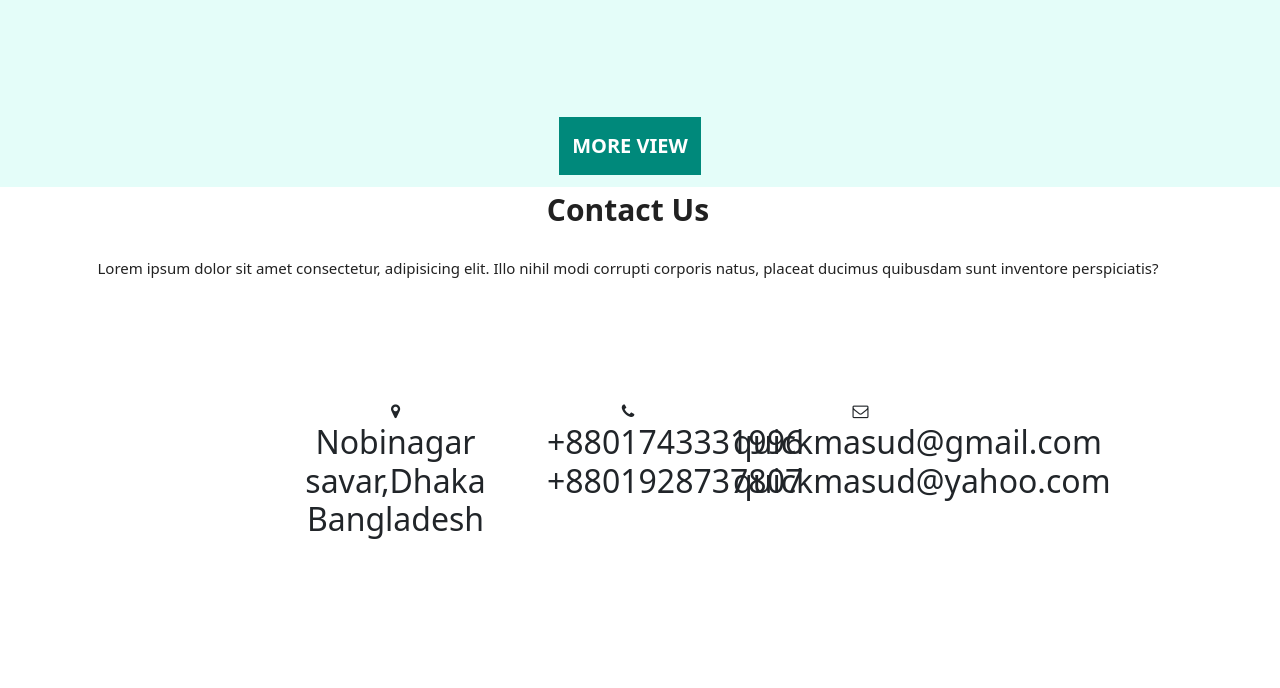
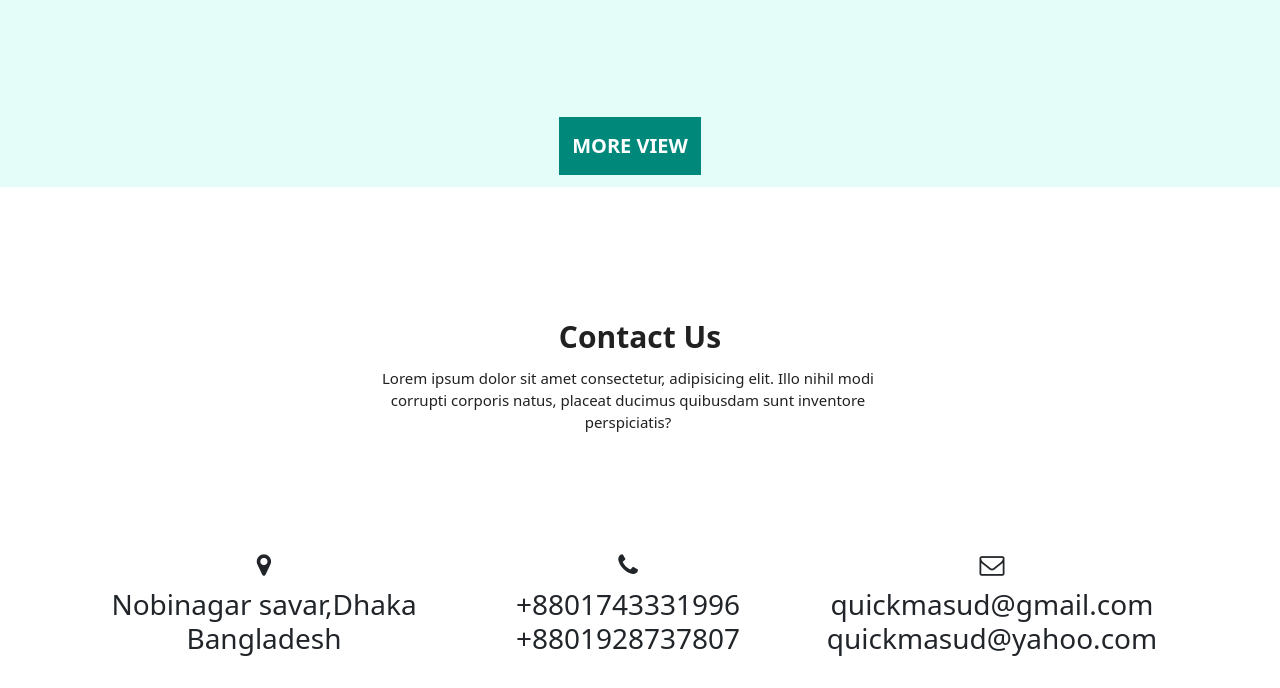
Before and after one commit to Kononov-Sergey/bootstrap, a plain HTML site: page index.html in a window 1280 px wide. Shown: the part 9872-10560 px from the top of the page. Before the commit the page ends 10443 px from the top, so only its background shows below. Drawn offline with nearby package versions, Linux system fonts and the light colour scheme.

Commit message:
fix footer

```diff
--- a/css/style.scss
+++ b/css/style.scss
@@ -416,3 +416,20 @@ a {
     font-weight: 600;
   }
 }
+
+.contact {
+  h1 {
+    margin: 12px;
+  }
+
+  i {
+    font-size: 25px;
+    margin-bottom: 10px;
+  }
+  &__top {
+    padding-top: 120px;
+  }
+}
+.text_contact {
+  min-width: none;
+}
--- a/index.html
+++ b/index.html
@@ -495,29 +495,32 @@
       </div>
       </div>
    </section>
-   <section class="contact">
+   <footer class="contact">
       <div class="container">
          <div class="row col-xl-12 text-center justify-content-center">
-            <div class="title">
+            <div class="contact__top row col-xl-6 text-center ">
+               <h1 class="title">
                Contact Us
-            </div>
-            <div class="text text_contact ">
+               </h1>
+               <p class="text text_contact">
                Lorem ipsum dolor sit amet consectetur, adipisicing elit. Illo nihil modi corrupti corporis natus,
                placeat ducimus quibusdam sunt inventore perspiciatis?
+               </p>
             </div>
-            <div class="col-xl-3">
+         <div class="row ">
+            <div class="col-xl-4">
                <i class="fa fa-map-marker" aria-hidden="true"></i>
-               <h2>Nobinagar savar,Dhaka Bangladesh</h2>
+               <h3>Nobinagar savar,Dhaka Bangladesh</h3>
             </div>
-            <div class="col-xl-2">
+            <div class="col-xl-4">
                <i class="fa fa-phone" aria-hidden="true"></i>
-               <h2>+8801743331996
-                  +8801928737807</h2>
+               <h3>+8801743331996
+                  +8801928737807</h3>
             </div>
-            <div class="col-xl-3">
+            <div class="col-xl-4">
                <i class="fa fa-envelope-o" aria-hidden="true"></i>
-               <h2>quickmasud@gmail.com
-                  quickmasud@yahoo.com</h2>
+               <h3>quickmasud@gmail.com
+                  quickmasud@yahoo.com</h3>
             </div>
             <form action="">
                <label for=""></label>
@@ -525,7 +528,7 @@
 
          </div>
       </div>
-   </section>
+   </а>
    <script src="./js/jquery-3.5.1.min.js"></script>
    <script src="https://cdn.jsdelivr.net/npm/@popperjs/core@2.5.4/dist/umd/popper.min.js"
       integrity="sha384-q2kxQ16AaE6UbzuKqyBE9/u/KzioAlnx2maXQHiDX9d4/zp8Ok3f+M7DPm+Ib6IU"
```
Also changed, not shown: css/style.css, 1 other file.
